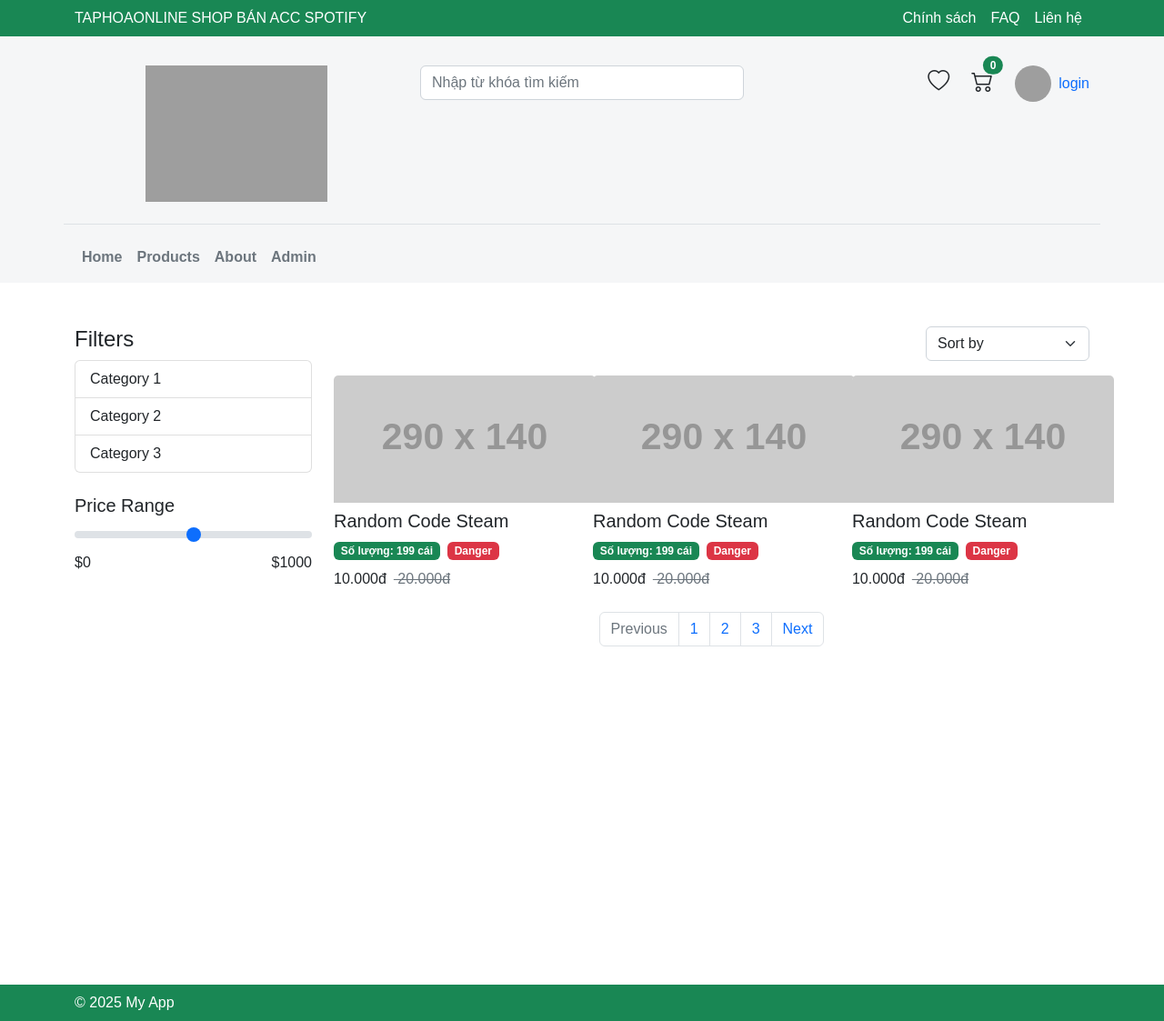
After one commit to ngthanhvu/php2, a PHP site: template view/product.php in a window 1280 px wide. The commit adds this page. Shown: the whole page at 91% size. Run offline with PHP 8.4, Linux system fonts and the light colour scheme; the template is opened without the code that fills it, so the values that code supplies are empty; grey boxes labelled with a size stand in for pictures from a placeholder-image service; some libraries are stand-ins or nearby versions; some web fonts are replaced; grey boxes are pictures that could not be loaded.

Commit message:
update: update giao dien, trang 404,...

```diff
--- a/index.php
+++ b/index.php
@@ -58,4 +58,8 @@ $router->addRoute("/auth/google", [$AuthController, "loginWithGoogle"]);
 //payment
 $router->addRoute("/payment", [$Controller, "payment"]);
 
+//index product
+$router->addRoute("/product", [$Controller, "product"]);
+$router->addRoute("/detail", [$Controller, "detail"]);
+
 $router->dispatch();
--- a/router/Router.php
+++ b/router/Router.php
@@ -46,6 +46,7 @@ class Router
             }
         }
 
-        echo "404 Not Found";
+        // echo "404 Not Found";
+        require_once "view/404.php";
     }
 }
--- a/view/layouts/master.php
+++ b/view/layouts/master.php
@@ -7,6 +7,8 @@
     <title>
         <?php echo $title ?? "My App" ?> | Spotify shop
     </title>
+    <!-- icon -->
+    <link rel="shortcut icon" href="https://storage.googleapis.com/pr-newsroom-wp/1/2023/05/Spotify_Primary_Logo_RGB_Green.png" type="image/x-icon">
     <!-- boostrap -->
     <link href="https://cdn.jsdelivr.net/npm/bootstrap@5.2.3/dist/css/bootstrap.min.css" rel="stylesheet"
         integrity="sha384-rbsA2VBKQhggwzxH7pPCaAqO46MgnOM80zW1RWuH61DGLwZJEdK2Kadq2F9CUG65" crossorigin="anonymous">
@@ -48,9 +50,11 @@
             <div class="container">
                 <div class="row">
                     <div class="col-md-4">
-                        <img class="img-fluid d-flex mx-auto justify-content-center"
-                            src="https://upload.wikimedia.org/wikipedia/commons/thumb/2/26/Spotify_logo_with_text.svg/1200px-Spotify_logo_with_text.svg.png"
-                            alt="no logo" width="200">
+                        <a href="/">
+                            <img class="img-fluid d-flex mx-auto justify-content-center mt-3"
+                                src="https://upload.wikimedia.org/wikipedia/commons/thumb/2/26/Spotify_logo_with_text.svg/1200px-Spotify_logo_with_text.svg.png"
+                                alt="no logo" width="200">
+                        </a>
                     </div>
                     <div class="col-md-4">
                         <form action="" method="post">
@@ -106,15 +110,13 @@
         <nav class="py-2 bg-body-tertiary">
             <div class="container d-flex flex-wrap border-top">
                 <ul class="nav me-auto mt-3">
-                    <li class="nav-item"><a href="#" class="nav-link link-body-emphasis px-2 text-secondary fw-bold">Home</a>
+                    <li class="nav-item"><a href="/" class="nav-link link-body-emphasis px-2 text-secondary fw-bold">Home</a>
                     </li>
-                    <li class="nav-item"><a href="#"
-                            class="nav-link link-body-emphasis px-2 text-secondary fw-bold">Features</a></li>
-                    <li class="nav-item"><a href="#" class="nav-link link-body-emphasis px-2 text-secondary fw-bold">Pricing</a>
+                    <li class="nav-item"><a href="/product"
+                            class="nav-link link-body-emphasis px-2 text-secondary fw-bold">Products</a></li>
+                    <li class="nav-item"><a href="#" class="nav-link link-body-emphasis px-2 text-secondary fw-bold">About</a>
                     </li>
-                    <li class="nav-item"><a href="#" class="nav-link link-body-emphasis px-2 text-secondary fw-bold">FAQs</a>
-                    </li>
-                    <li class="nav-item"><a href="#" class="nav-link link-body-emphasis px-2 text-secondary fw-bold">About</a>
+                    <li class="nav-item"><a href="/admin" class="nav-link link-body-emphasis px-2 text-secondary fw-bold">Admin</a>
                     </li>
                 </ul>
             </div>
--- /dev/null
+++ b/view/product.php
@@ -0,0 +1,96 @@
+<?php
+// var_dump($products);
+?>
+<div class="mt-5">
+    <div class="row">
+        <!-- Filter Column -->
+        <div class="col-md-3">
+            <h4>Filters</h4>
+            <div class="list-group">
+                <button type="button" class="list-group-item list-group-item-action">Category 1</button>
+                <button type="button" class="list-group-item list-group-item-action">Category 2</button>
+                <button type="button" class="list-group-item list-group-item-action">Category 3</button>
+            </div>
+            <div class="mt-4">
+                <h5>Price Range</h5>
+                <input type="range" class="form-range" min="0" max="1000" step="10">
+                <div class="d-flex justify-content-between">
+                    <span>$0</span>
+                    <span>$1000</span>
+                </div>
+            </div>
+        </div>
+
+        <!-- Products Column -->
+        <div class="col-md-9">
+            <div class="d-flex justify-content-end align-items-center mb-3">
+                <select class="form-select w-auto">
+                    <option selected>Sort by</option>
+                    <option value="1">Price: Low to High</option>
+                    <option value="2">Price: High to Low</option>
+                    <option value="3">Newest</option>
+                </select>
+            </div>
+            <div class="row">
+                <!-- Product 1 -->
+                <div class="col-md-4 mb-4">
+                    <div class="card border-0" style="width: 18rem;">
+                        <img src="https://dummyimage.com/290x140/000/fff" class="card-img-top" alt="No images" width="290"
+                            height="140" style="object-fit: cover;">
+                        <div class="mt-2">
+                            <h5 class="card-title">Random Code Steam</h5>
+                            <span class="badge text-bg-success">Số lượng: 199 cái</span><span
+                                class="badge text-bg-danger ms-2">Danger</span><br>
+                            <div class="prices mt-2"><span>10.000đ</span><span
+                                    class="text-muted text-decoration-line-through ms-2"> 20.000đ</span></div>
+                        </div>
+                    </div>
+                </div>
+                <!-- Product 2 -->
+                <div class="col-md-4 mb-4">
+                    <div class="card border-0" style="width: 18rem;">
+                        <img src="https://dummyimage.com/290x140/000/fff" class="card-img-top" alt="No images" width="290"
+                            height="140" style="object-fit: cover;">
+                        <div class="mt-2">
+                            <h5 class="card-title">Random Code Steam</h5>
+                            <span class="badge text-bg-success">Số lượng: 199 cái</span><span
+                                class="badge text-bg-danger ms-2">Danger</span><br>
+                            <div class="prices mt-2"><span>10.000đ</span><span
+                                    class="text-muted text-decoration-line-through ms-2"> 20.000đ</span></div>
+                        </div>
+                    </div>
+                </div>
+                <!-- Product 3 -->
+                <div class="col-md-4 mb-4">
+                    <div class="card border-0" style="width: 18rem;">
+                        <img src="https://dummyimage.com/290x140/000/fff" class="card-img-top" alt="No images" width="290"
+                            height="140" style="object-fit: cover;">
+                        <div class="mt-2">
+                            <h5 class="card-title">Random Code Steam</h5>
+                            <span class="badge text-bg-success">Số lượng: 199 cái</span><span
+                                class="badge text-bg-danger ms-2">Danger</span><br>
+                            <div class="prices mt-2"><span>10.000đ</span><span
+                                    class="text-muted text-decoration-line-through ms-2"> 20.000đ</span></div>
+                        </div>
+                    </div>
+                </div>
+                <!-- Additional Products -->
+                <!-- Repeat structure for more products -->
+            </div>
+            <!-- Pagination -->
+            <nav aria-label="Page navigation">
+                <ul class="pagination justify-content-center">
+                    <li class="page-item disabled">
+                        <a class="page-link" href="#" tabindex="-1" aria-disabled="true">Previous</a>
+                    </li>
+                    <li class="page-item"><a class="page-link" href="#">1</a></li>
+                    <li class="page-item"><a class="page-link" href="#">2</a></li>
+                    <li class="page-item"><a class="page-link" href="#">3</a></li>
+                    <li class="page-item">
+                        <a class="page-link" href="#">Next</a>
+                    </li>
+                </ul>
+            </nav>
+        </div>
+    </div>
+</div>
```
Also changed, not shown: controller/Controller.php (+11 -0 lines), view/404.php (added, +26 -0 lines), view/detail.php (added, +47 -0 lines), view/index.php (+10 -14 lines).
